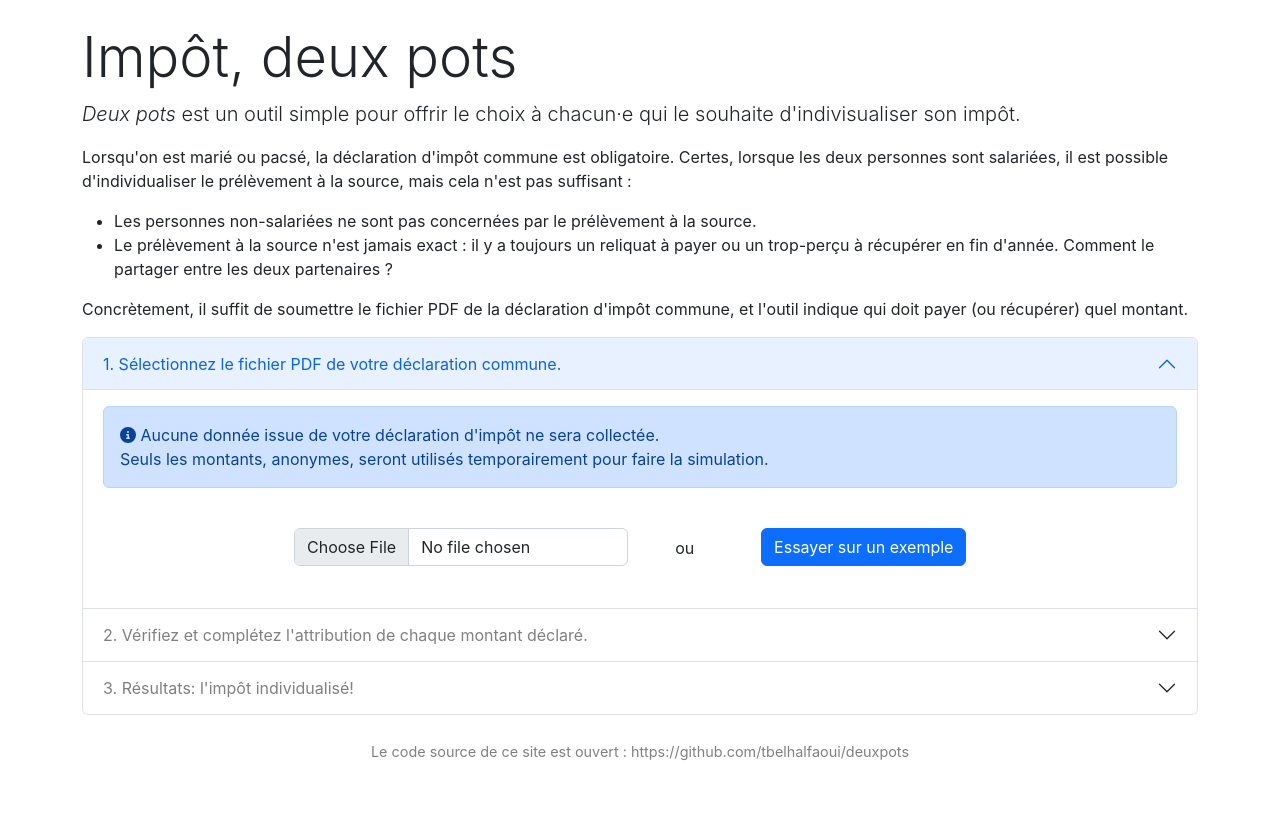
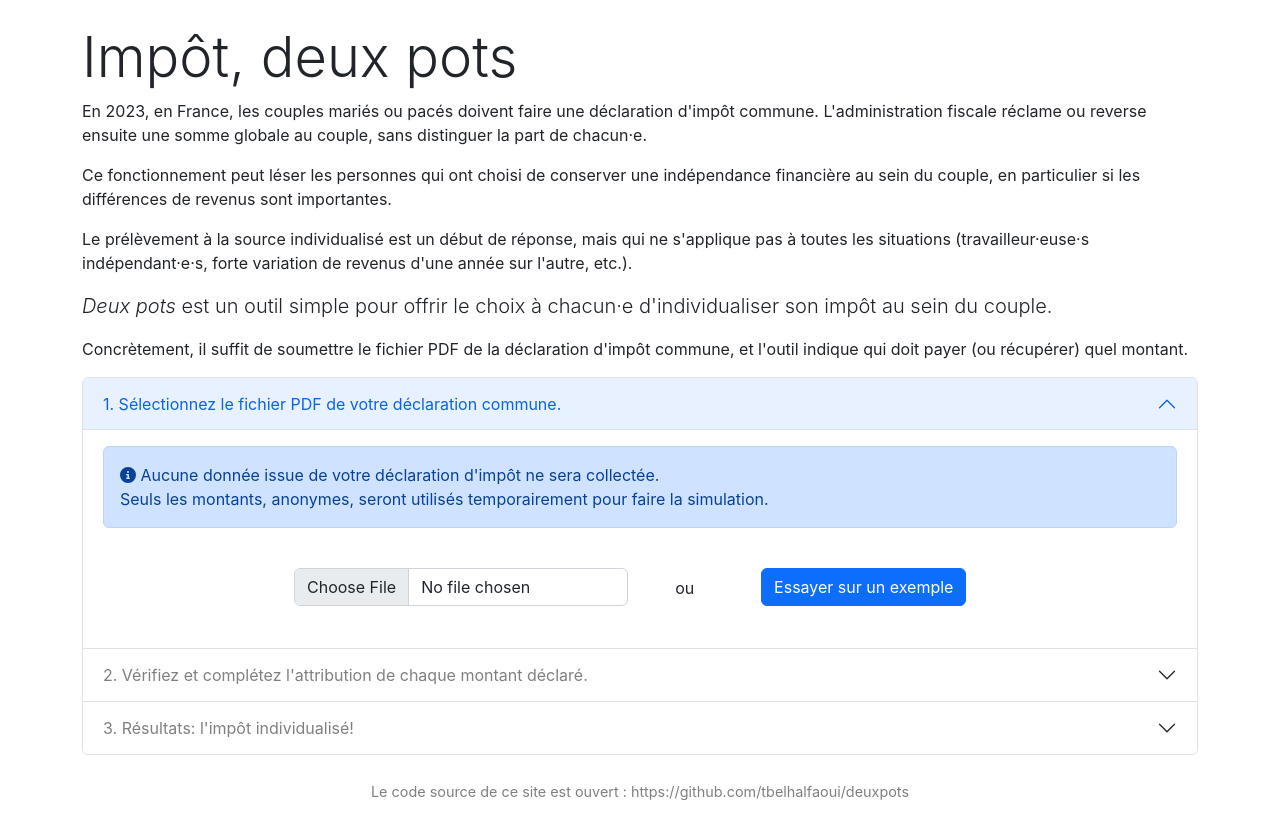
Before and after one commit to tbelhalfaoui/deuxpots, a React (Create React App) app in the folder frontend/: page / in a window 1280 px wide. Before the commit the page ends 800 px from the top, so only its background shows below. Built offline with nearby package versions, Linux system fonts and the light colour scheme.

Commit message:
Update header text

```diff
--- a/frontend/src/components/Header.js
+++ b/frontend/src/components/Header.js
@@ -1,20 +1,23 @@
 export const Header = () => (
     <div className="jumbotron">
       <h1 className="display-4">Impôt, deux pots</h1>
-      <p className="lead">
-        <i>Deux pots</i> est un outil simple pour offrir le choix à chacun·e qui le souhaite d'indivisualiser son impôt.
+      <p>
+        En 2023, en France, les couples mariés ou pacés doivent faire une déclaration d'impôt commune.
+        L'administration fiscale réclame ou reverse ensuite une somme globale au couple, sans distinguer
+        la part de chacun·e.
+      </p>
+      <p>
+        Ce fonctionnement peut léser les personnes qui ont choisi de conserver une indépendance
+        financière au sein du couple, en particulier si les différences de revenus sont importantes.
       </p>
       <div>
         <p>
-          Lorsqu'on est marié ou pacsé, la déclaration d'impôt commune est obligatoire. Certes, lorsque les deux personnes
-          sont salariées, il est possible d'individualiser le prélèvement à la source, mais cela n'est pas suffisant&nbsp;:
+          Le prélèvement à la source individualisé est un début de réponse, mais qui ne s'applique pas à toutes
+          les situations (travailleur·euse·s indépendant·e·s, forte variation de revenus d'une année sur l'autre, etc.).
         </p>
-        <ul>
-          <li>Les personnes non-salariées ne sont pas concernées par le prélèvement à la source.</li>
-          <li>Le prélèvement à la source n'est jamais exact : il y a toujours un reliquat à payer ou un trop-perçu
-            à récupérer en fin d'année. Comment le partager entre les deux partenaires ?</li>
-        </ul>
-
+        <p className="lead">
+          <i>Deux pots</i> est un outil simple pour offrir le choix à chacun·e d'individualiser son impôt au sein du couple.
+        </p>
         <p>
           Concrètement, il suffit de soumettre le fichier PDF de la déclaration d'impôt commune, et l'outil indique qui
           doit payer (ou récupérer) quel montant.
```
